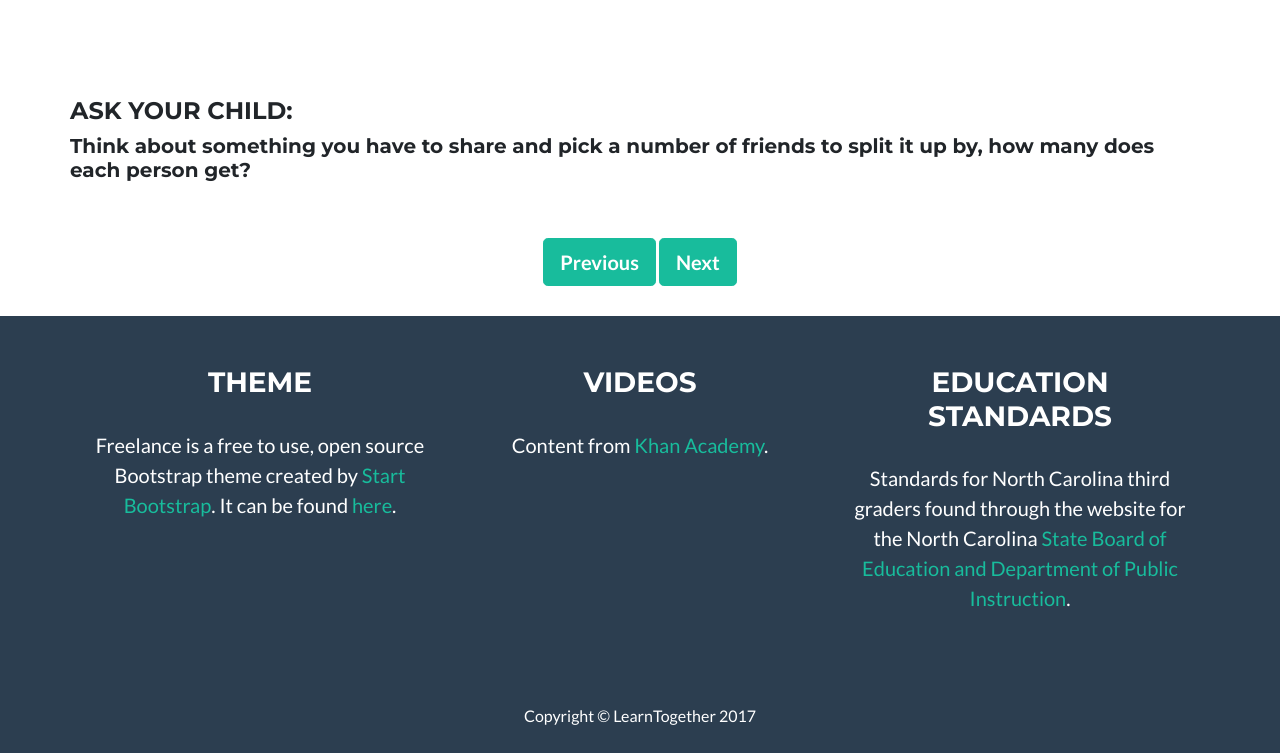
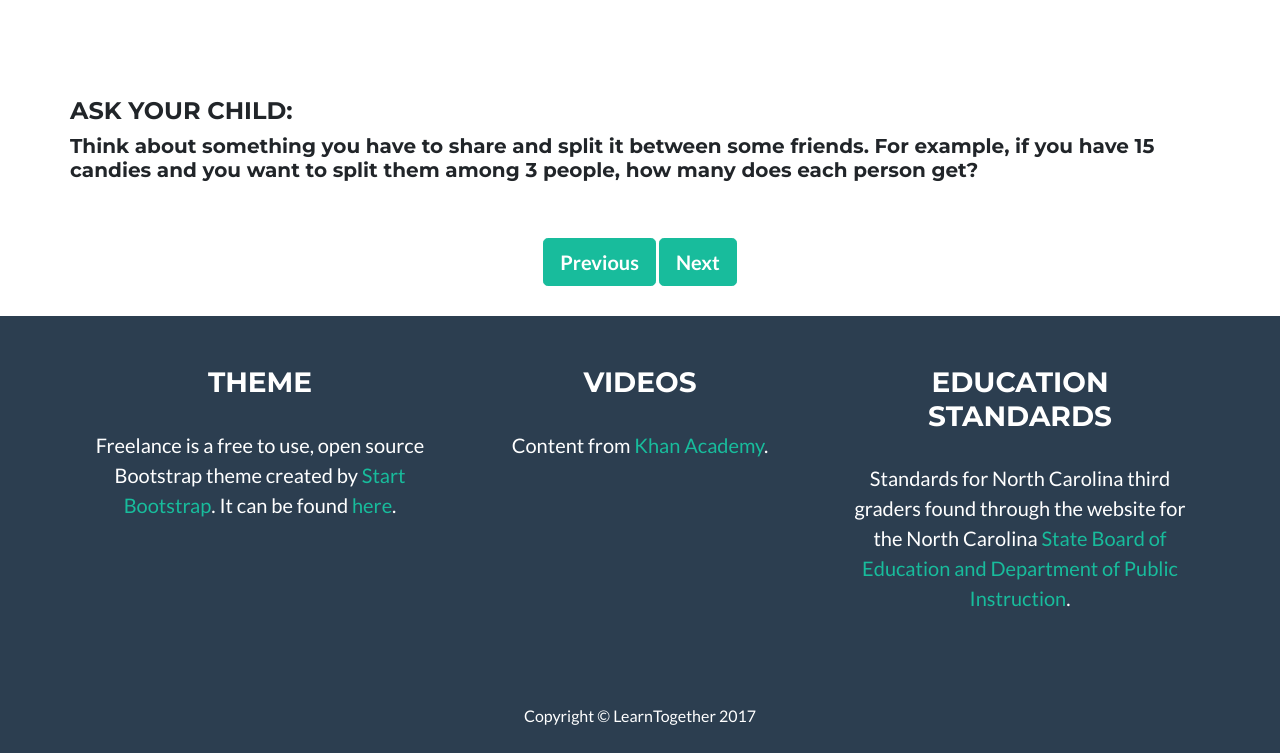
Before and after one commit to mrw436/HackDuke17-Website, a website: page freelancer/topics/introDiv.html in a window 1280 px wide. Shown: the part 1608-2361 px from the top of the page. Drawn offline with Linux system fonts and the light colour scheme; files whose address does not match are found by name.

Commit message:
added question material

```diff
--- a/freelancer/topics/introDiv.html
+++ b/freelancer/topics/introDiv.html
@@ -103,7 +103,7 @@
               <h4>Ask your child:</h4>
             </div>
             <div class ="row">
-              <h5 style="font-family: 'Montserrat'; text-transform: none;">Think about something you have to share and pick a number of friends to split it up by, how many does each person get?</h5>
+              <h5 style="font-family: 'Montserrat'; text-transform: none;">Think about something you have to share and split it between some friends. For example, if you have 15 candies and you want to split them among 3 people, how many does each person get?</h5>
             </div>
 
             <br><br>
```
Also changed, not shown: freelancer/topics/introMulti.html (+1 -1 lines).
